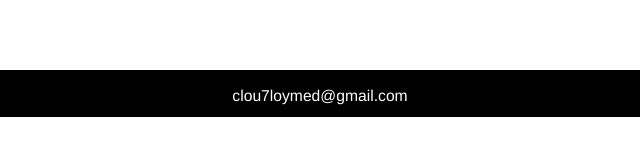
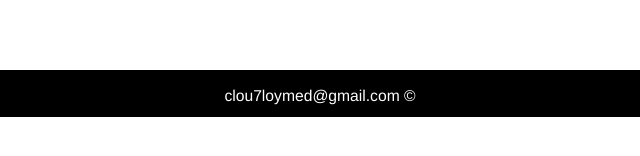
Before and after one commit to Clauloayza/Objetivo-Squat, a plain HTML site: page index.html in a window 1280 px wide. Shown: the part 550-706 px from the top of the page, 320-960 px from the left. Drawn offline with Linux system fonts and the light colour scheme.

Commit message:
error 404

```diff
--- a/index.html
+++ b/index.html
@@ -45,7 +45,7 @@
     <footer class="fondofooter">
         <div class="container-fluid">
             <div class="row">
-                <p>clou7loymed@gmail.com</p>
+                <p>clou7loymed@gmail.com &copy;</p>
             </div>
         </div>
     </footer>
```
